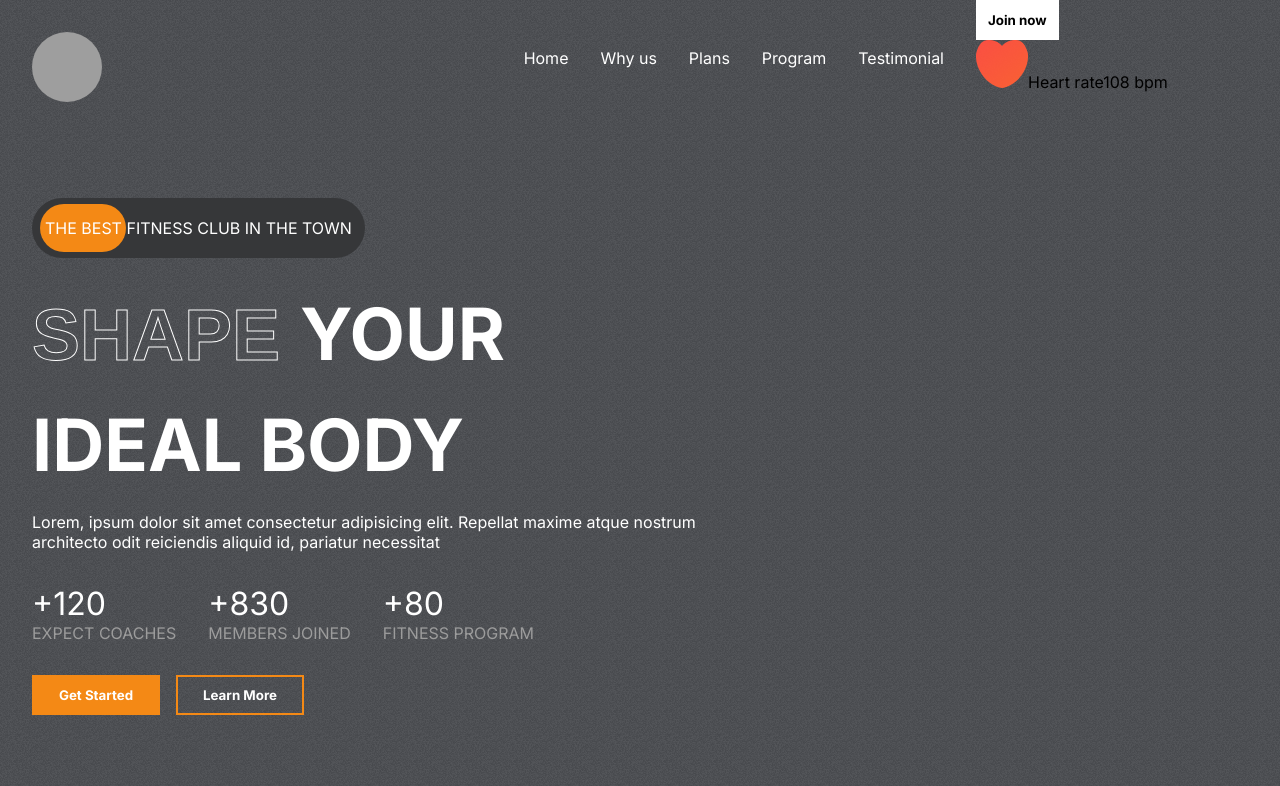
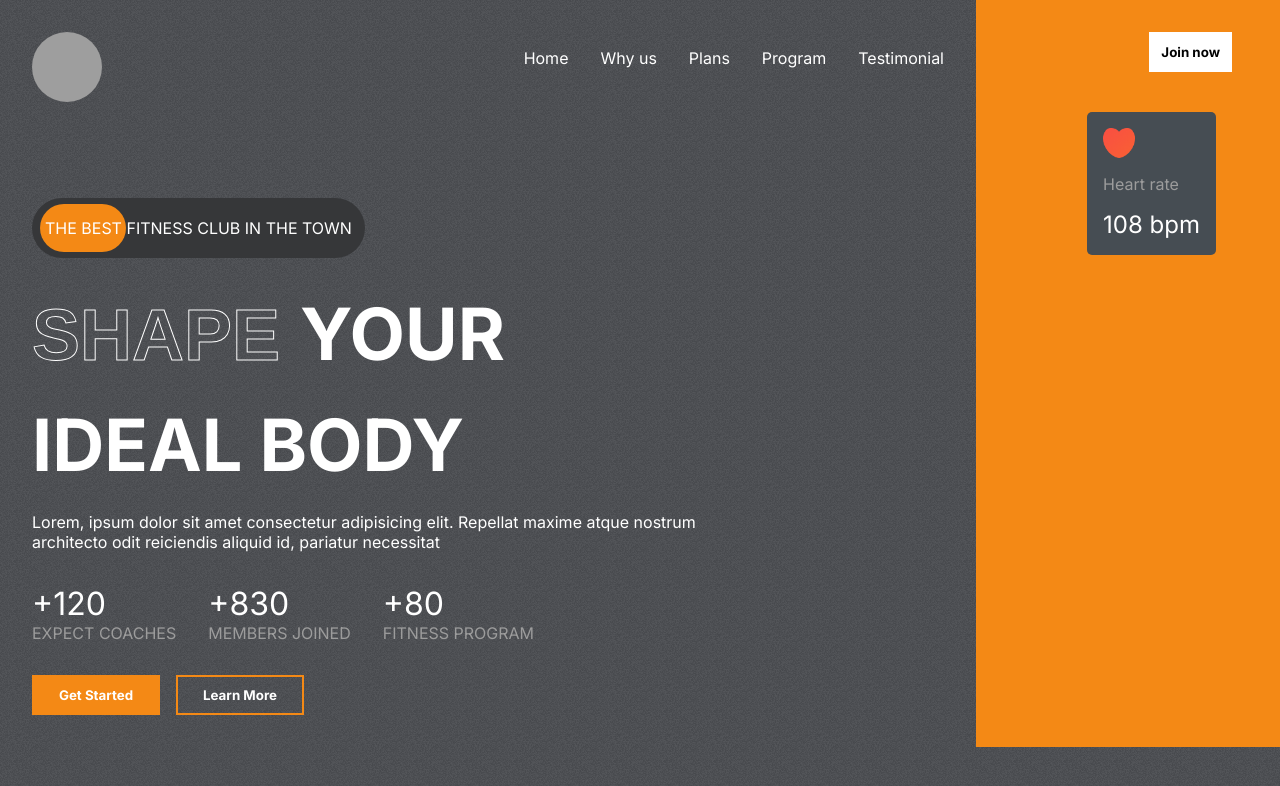
Before and after one commit to Mhira-codes/Get-Fit_CLub, a React (Create React App) app: page / in a window 1280 px wide. Shown: the top 786 px of the page. Built offline with nearby package versions, Linux system fonts and the light colour scheme; grey boxes are pictures that could not be loaded.

Commit message:
added more styling

```diff
--- a/src/components/Hero/Hero.css
+++ b/src/components/Hero/Hero.css
@@ -13,7 +13,9 @@
 
 }
 .right-side{
-    flex:1
+    flex:1;
+    position:relative;
+    background-color: var(--orange);
 }
 .best-ad{
     margin-top:4rem;
@@ -95,3 +97,77 @@ border: 2px solid var(--orange);
 background-color: transparent;
 width: 8rem;
 }
+.right-side>.btn{
+    position: absolute;
+    top:2rem;
+    right:3rem;
+    color: black;
+}
+.heart-rate{
+    display: flex;
+    flex-direction: column;
+    background-color: var(--darkGrey);
+    width: fit-content;
+    gap:1rem;
+    align-items: start;
+    padding: 1rem;
+    border-radius: 5px;
+    position: absolute;
+    right: 4rem;
+    top:7rem;
+
+}
+.heart-rate>:nth-child(2){
+    color: var(--gray);
+}
+.heart-rate>:nth-child(3){
+    color: white;
+    font-size: 1.5rem;
+}
+.heart-rate>img{
+    width: 2rem;
+}
+.hero-image{
+    position: absolute;
+    width: 23rem;
+    top:10rem;
+    right: 8rem;
+}
+.hero-image-back{
+    position: absolute;
+    width: 15rem;
+    top:4rem;
+    right: 20rem;
+    z-index:-1
+}
+.calories{
+    display: flex;
+    background-color: var(--caloryCard);
+    gap:2rem;
+    padding: 1rem;
+width: 250px;
+    border-radius: 5px;
+    position: absolute;
+    top:34rem;
+    right: 28rem;
+
+
+
+
+
+}
+.calories>img{
+    width:3rem;
+}
+.calories-text{
+    display: flex;
+    flex-direction: column;
+    justify-content: space-between;
+}
+.calories-text>:nth-child(1){
+    color: var(--gray);
+}
+.calories-text>:nth-child(2){
+    color:white;
+    font-size: 1.5rem;
+}
```
